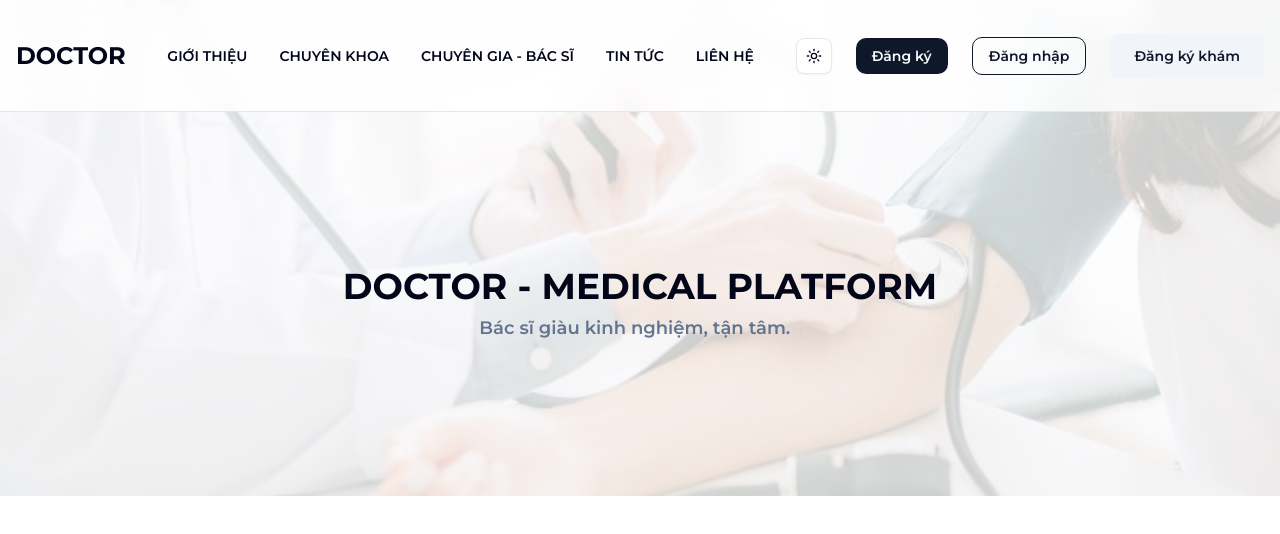
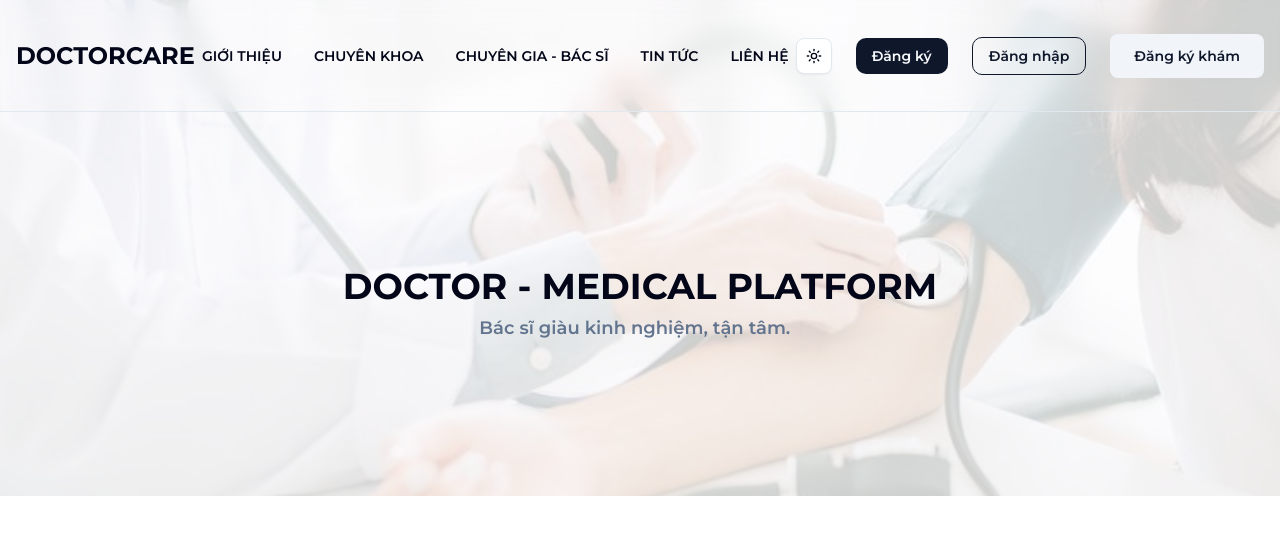
Before and after one commit to sonHong9824/UTE_DOCTOR_FE, a Next.js app: page / in a window 1280 px wide. Shown: the top 534 px of the page. Built offline with nearby package versions, Linux system fonts and the light colour scheme.

Commit message:
update navbar

```diff
--- a/src/components/navbar.tsx
+++ b/src/components/navbar.tsx
@@ -4,10 +4,10 @@ import { ModeToggle } from "@/components/mode-toggle";
 
 const Navbar = () => {
   return (
-    <div className="w-full h-20 lg:h-28 border-b border-border bg-background/80 backdrop-blur-md">
+    <div className="w-full h-20 lg:h-28 border-b border-border backdrop-blur-md">
       <div className="max-w-screen-2xl h-full mx-auto px-4 flex items-center justify-between">
         <h1 className="text-2xl uppercase font-bold text-foreground">
-          DOCTOR
+          DoctorCare
         </h1>
 
         <ul className="hidden lg:flex items-center gap-8 uppercase text-sm font-semibold text-foreground">
```
